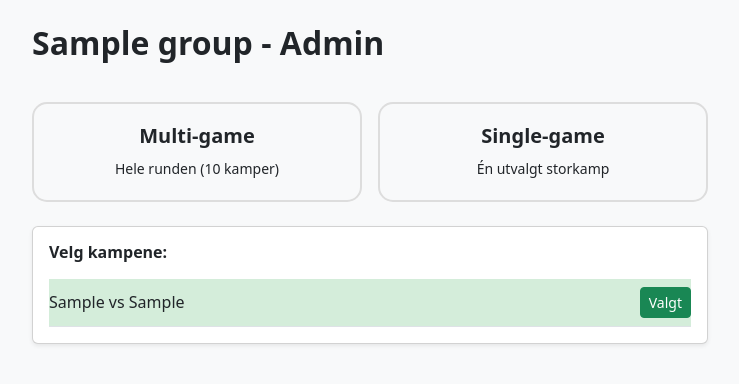
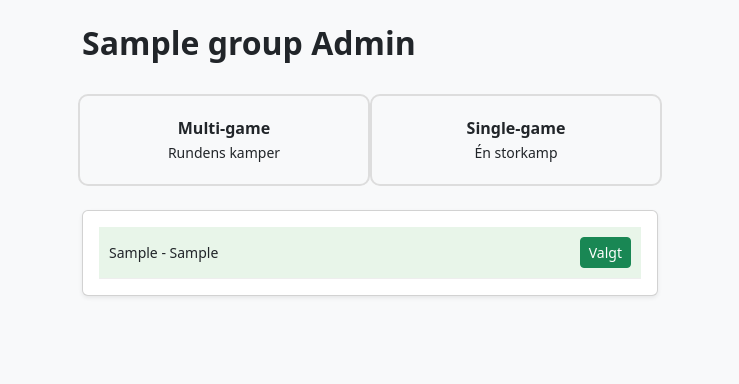
Before and after one commit to claseasybranding-ops/matchday-demo, a Flask app: a page that uses templates/group_admin.html in a window 1280 px wide. Shown: the top 384 px of the page, without its empty margins (270-1009 px from the left). Run offline with Flask 3, Linux system fonts and the light colour scheme; tables that the repository leaves empty hold one stand-in row (values such as "Sample post").

Commit message:
Update group_admin.html

```diff
--- a/templates/group_admin.html
+++ b/templates/group_admin.html
@@ -3,36 +3,31 @@
 <head>
     <link href="https://cdn.jsdelivr.net/npm/bootstrap@5.3.0/dist/css/bootstrap.min.css" rel="stylesheet">
     <style>
-        .selected { background: #d4edda; border-color: #28a745; }
-        .mode-box { padding: 20px; border: 2px solid #ddd; border-radius: 15px; cursor: pointer; transition: 0.3s; }
-        .mode-active { border-color: #cc0000; background: #fff5f5; }
+        body { background: #f8f9fa; }
+        .mode-btn { padding: 20px; cursor: pointer; border: 2px solid #ddd; border-radius: 10px; transition: 0.3s; }
+        .active-mode { border-color: #cc0000; background: #fff5f5; }
+        .match-card { background: white; padding: 10px; border-bottom: 1px solid #eee; }
+        .is-selected { background: #e8f5e9; }
     </style>
 </head>
-<body class="bg-light p-4">
-    <div class="container" style="max-width: 700px;">
-        <h2 class="fw-bold">{{ group[1] }} - Admin</h2>
+<body class="p-4">
+    <div class="container" style="max-width: 600px;">
+        <h2 class="fw-bold">{{ group[1] }} Admin</h2>
 
-        <div class="row g-3 my-4">
-            <div class="col-6">
-                <div class="mode-box text-center {% if group[4] == 'multi' %}mode-active{% endif %}" onclick="setMode('multi')">
-                    <h5 class="fw-bold">Multi-game</h5>
-                    <small>Hele runden (10 kamper)</small>
-                </div>
+        <div class="row g-2 my-4">
+            <div class="col-6 text-center mode-btn {% if group[4] == 'multi' %}active-mode{% endif %}" onclick="setM('multi')">
+                <strong>Multi-game</strong><br><small>Rundens kamper</small>
             </div>
-            <div class="col-6">
-                <div class="mode-box text-center {% if group[4] == 'single' %}mode-active{% endif %}" onclick="setMode('single')">
-                    <h5 class="fw-bold">Single-game</h5>
-                    <small>Én utvalgt storkamp</small>
-                </div>
+            <div class="col-6 text-center mode-btn {% if group[4] == 'single' %}active-mode{% endif %}" onclick="setM('single')">
+                <strong>Single-game</strong><br><small>Én storkamp</small>
             </div>
         </div>
 
         <div class="card p-3 shadow-sm">
-            <h6 class="fw-bold mb-3">Velg {% if group[4] == 'single' %}kampen{% else %}kampene{% endif %}:</h6>
             {% for m in all_fixtures %}
-            <div class="d-flex justify-content-between align-items-center border-bottom py-2 {% if m[0] in selected_ids %}selected{% endif %}">
-                <span>{{ m[2] }} vs {{ m[3] }}</span>
-                <button class="btn btn-sm {% if m[0] in selected_ids %}btn-success{% else %}btn-outline-dark{% endif %}" onclick="toggleMatch('{{ m[0] }}')">
+            <div class="match-card d-flex justify-content-between align-items-center {% if m[0] in selected_ids %}is-selected{% endif %}">
+                <span class="small">{{ m[2] }} - {{ m[3] }}</span>
+                <button class="btn btn-sm {% if m[0] in selected_ids %}btn-success{% else %}btn-outline-dark{% endif %}" onclick="toggleM('{{ m[0] }}')">
                     {% if m[0] in selected_ids %}Valgt{% else %}Velg{% endif %}
                 </button>
             </div>
@@ -41,11 +36,11 @@
     </div>
 
     <script>
-        function setMode(mode) {
-            fetch('/api/set_mode', { method: 'POST', headers: {'Content-Type': 'application/json'}, body: JSON.stringify({group_id: '{{ group[0] }}', mode: mode}) })
+        function setM(m) {
+            fetch('/api/set_mode', { method: 'POST', headers: {'Content-Type': 'application/json'}, body: JSON.stringify({group_id: '{{ group[0] }}', mode: m}) })
             .then(() => location.reload());
         }
-        function toggleMatch(fid) {
+        function toggleM(fid) {
             fetch('/api/toggle_match', { method: 'POST', headers: {'Content-Type': 'application/json'}, body: JSON.stringify({group_id: '{{ group[0] }}', fixture_id: fid}) })
             .then(() => location.reload());
         }
```
